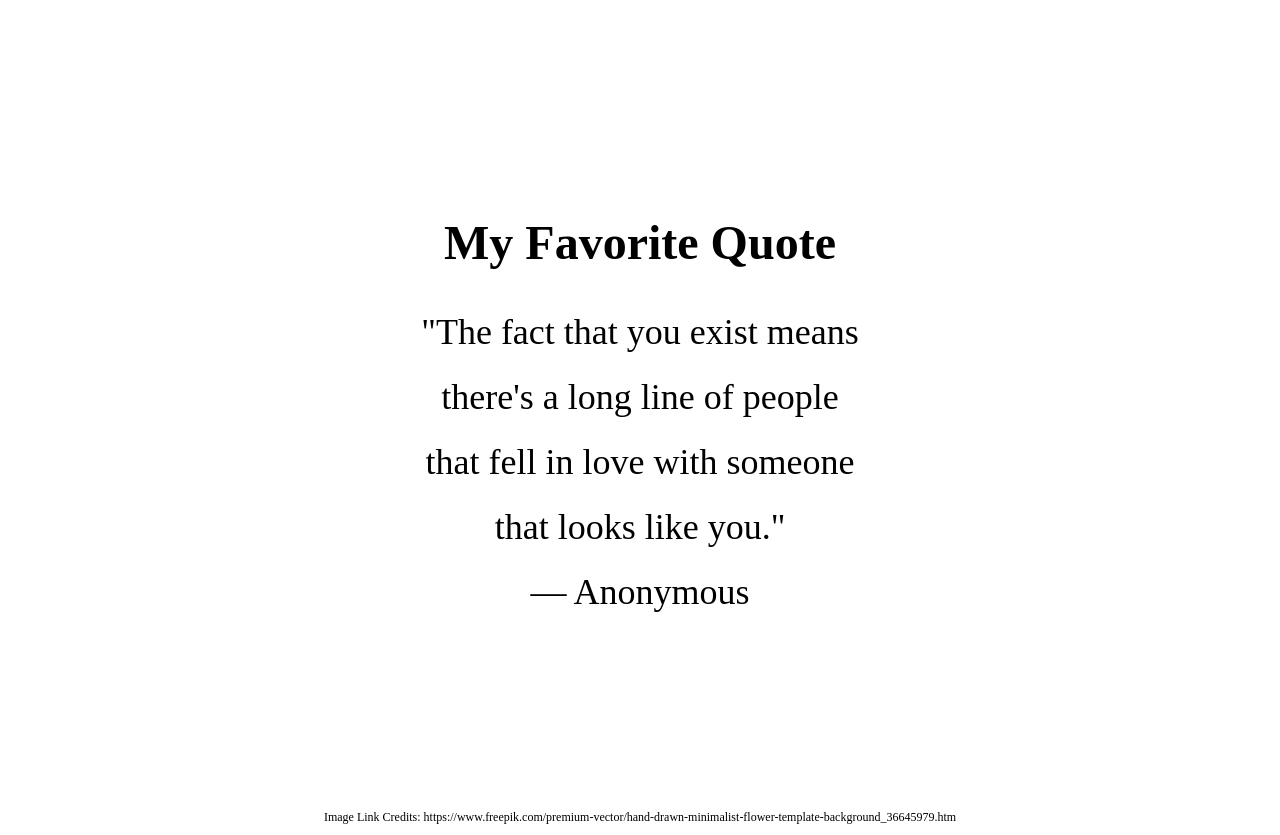
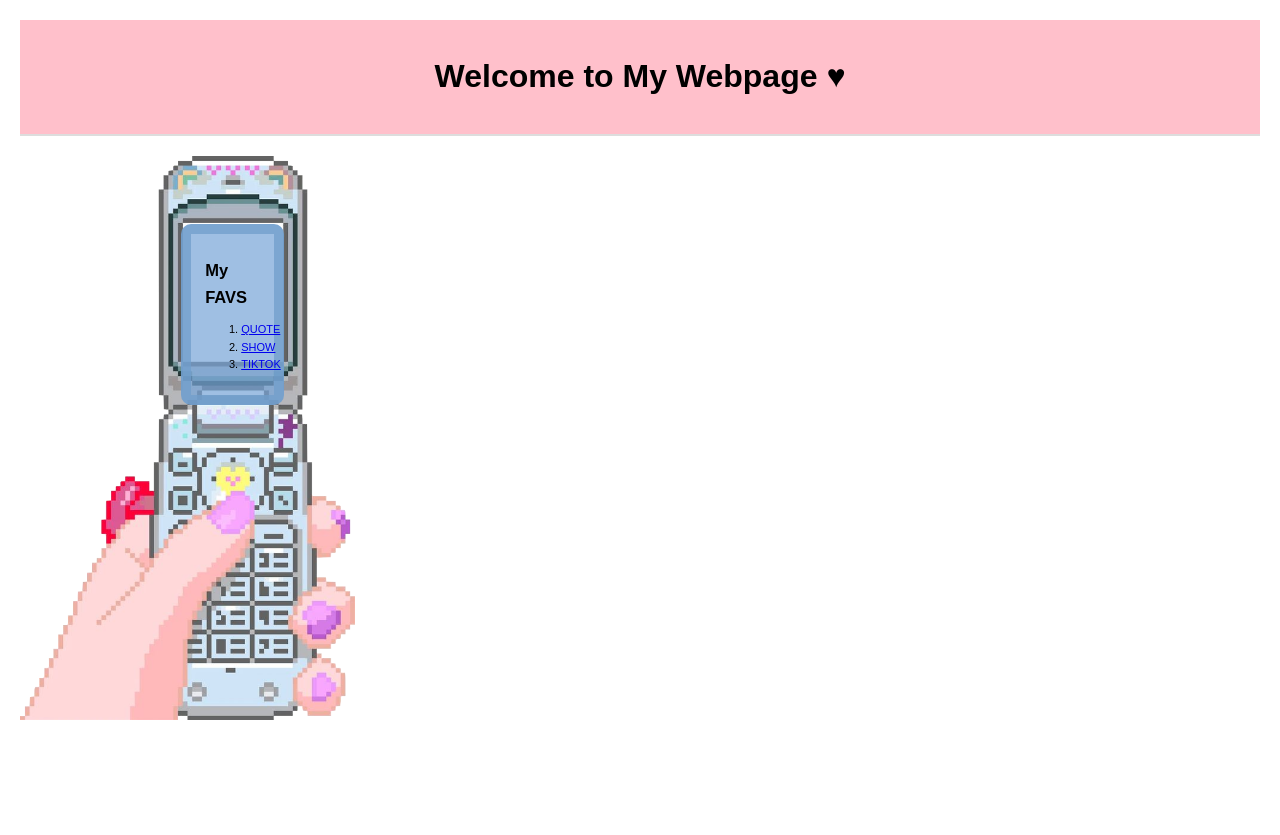
Before and after one commit to jpcrume/jpcrume.github.io, a plain HTML site: page COMM636/AccessibilityWD/index.html in a window 1280 px wide. After the commit the page ends 800 px from the top, so only its background shows below. Drawn offline with Linux system fonts and the light colour scheme.

Commit message:
part one of accessibility assignment

```diff
--- a/COMM636/AccessibilityWD/index.html
+++ b/COMM636/AccessibilityWD/index.html
@@ -6,66 +6,27 @@
     <meta name="keywords" content="HTML,CSS,JavaScript">
     <meta name="author" content="Julia Crume">
     <meta name="viewport" content="width=device-width, initial-scale=1.0">
-    <title>Julia Crume's COMM 636 Assignment 1</title>
-    <style>
-      body, html {
-          margin: 0;
-          padding: 0;
-          height: 100%;
-      }
+    <title>Crume's Accessibility Assignment</title>
+    <link rel="stylesheet" href="styles.css">
+</head>
+<body>
 
-      article {
-          background-image: url('Black and white.jpg'); /* article for self contained content */
-          background-size: cover;
-          background-position: center;
-          background-repeat: no-repeat;
-          color: black;
-          height: 100vh;
-          display: flex; /* Allows image to adapt with stretch of page*/
-          justify-content: center;
-          align-items: center;
-          text-align: center;
-          padding: 20px;
-          box-sizing: border-box;  /* Ensures padding doesn't affect overall size */
-      }
+<header>
+    <h1>Welcome to My Webpage ♥</h1>
+</header>
 
-      blockquote { /* for quote */
-          margin: 0;
-          font-size: 36px;
-          line-height:1.8;
-      }
+<main>
+    <div class="image-container">
+        <img src="images/cellphone.png" alt="cellphone">
 
-      h1{ /* for header */
-        font-size: 48px;
-          margin-bottom: 30px;
-      }
+        <div class="useful-links">
+    <h2>My FAVS</h2>
+    <ol>
+        <li><a href="pages/about.html" target="_blank">QUOTE</a></li>
+        <li><a href="https://www.hbo.com/game-of-thrones" target="_blank">SHOW</a></li>
+        <li><a href="https://www.tiktok.com/@joolieannie/video/7399736793119247662?is_from_webapp=1&sender_device=pc&web_id=7398748966857590302" target="_blank">TIKTOK</a></li>
+    </ol>
+</main>
 
-      footer{
-            color: rgb(0, 0, 0);
-            padding: 10px;
-            text-align: center;
-            font-size: 12px; /* Adjusted font size for footer */
-        }
-
-  </style>
-</head>
-
-<body>
-<article>
-  <div>
-      <h1>My Favorite Quote</h1>
-      <blockquote>
-          "The fact that you exist means<br>
-          there's a long line of people<br>
-          that fell in love with someone<br>
-          that looks like you."<br>
-          — Anonymous
-      </blockquote>
-  </div>
-</article>
-
-<footer>
-Image Link Credits: https://www.freepik.com/premium-vector/hand-drawn-minimalist-flower-template-background_36645979.htm
-</footer>
 </body>
 </html>
--- /dev/null
+++ b/COMM636/AccessibilityWD/styles.css
@@ -0,0 +1,43 @@
+body {
+    font-family: Arial, sans-serif;
+    margin: 20px;
+    line-height: 1.6;
+}
+
+header {
+    background-color: pink;
+    padding: 10px 20px;
+    text-align: center;
+    border-bottom: 2px solid #ddd;
+}
+
+.image-container {
+    position: relative; /* Allows absolute positioning inside it */
+    max-width: 52%;
+    margin: 20px 0; /* Adds spacing around the container */
+    overflow: hidden; /* Ensures no overflow from positioned elements */
+}
+
+.image-container img {
+    width: 52%; /* Ensures the image scales with the container */
+    height: auto; /* Maintains the aspect ratio */
+    display: block; /* Removes any extra spacing */
+}
+
+.useful-links {
+    position: absolute;
+    top: 12%;
+    left: 25%;
+    background: rgba(119, 164, 216, 0.7);
+    padding: 10px;
+    border-radius: 10px;
+    width: 16%; /* Change this to your desired width */
+    box-sizing: border-box;
+    font-size: 11px;
+    border: 10px solid #729eccc0;
+}
+
+.useful-links h2 {
+    margin-bottom: 10px; /* Adjust the space as needed */
+    padding-left: 4px;
+}
```
Also changed, not shown: COMM636/AccessibilityWD/images/alert.jpg (added), COMM636/AccessibilityWD/images/camera.jpg (added), COMM636/AccessibilityWD/images/cellphone.png (added), COMM636/AccessibilityWD/images/error.jpg (added), COMM636/AccessibilityWD/images/pds.jpg (added), COMM636/AccessibilityWD/images/pgameboy.jpg (added), COMM636/AccessibilityWD/images/purplepaint.jpg (added), COMM636/AccessibilityWD/images/tamagotchi.jpg (added), COMM636/AccessibilityWD/images/tv.jpg (added), 4 other files.
